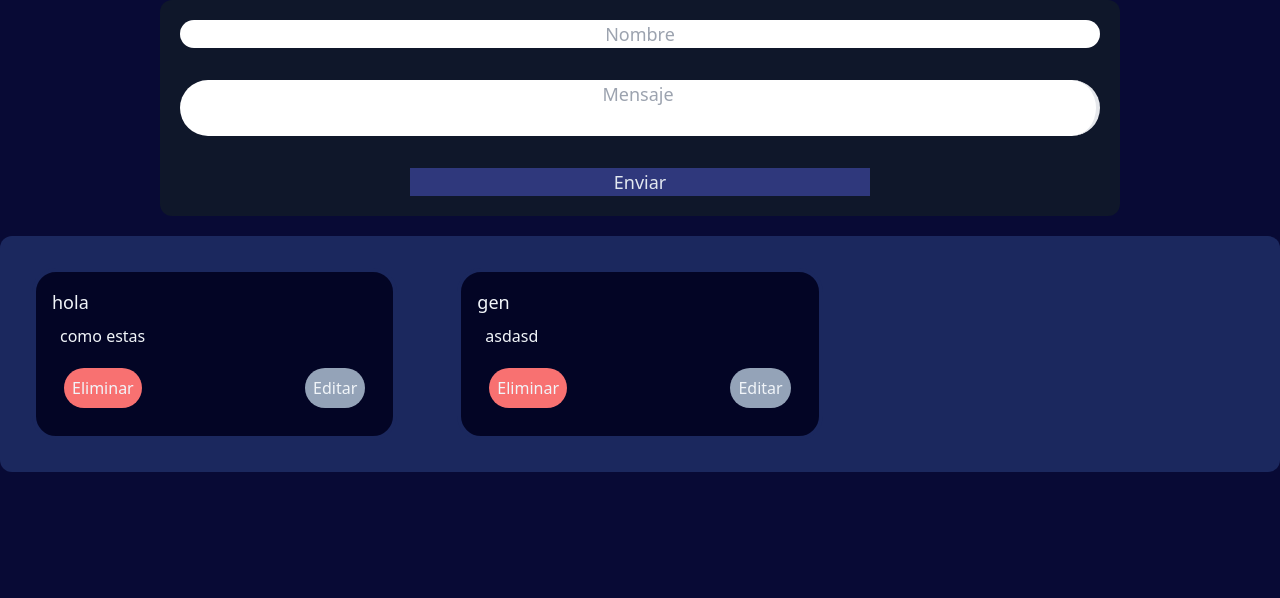
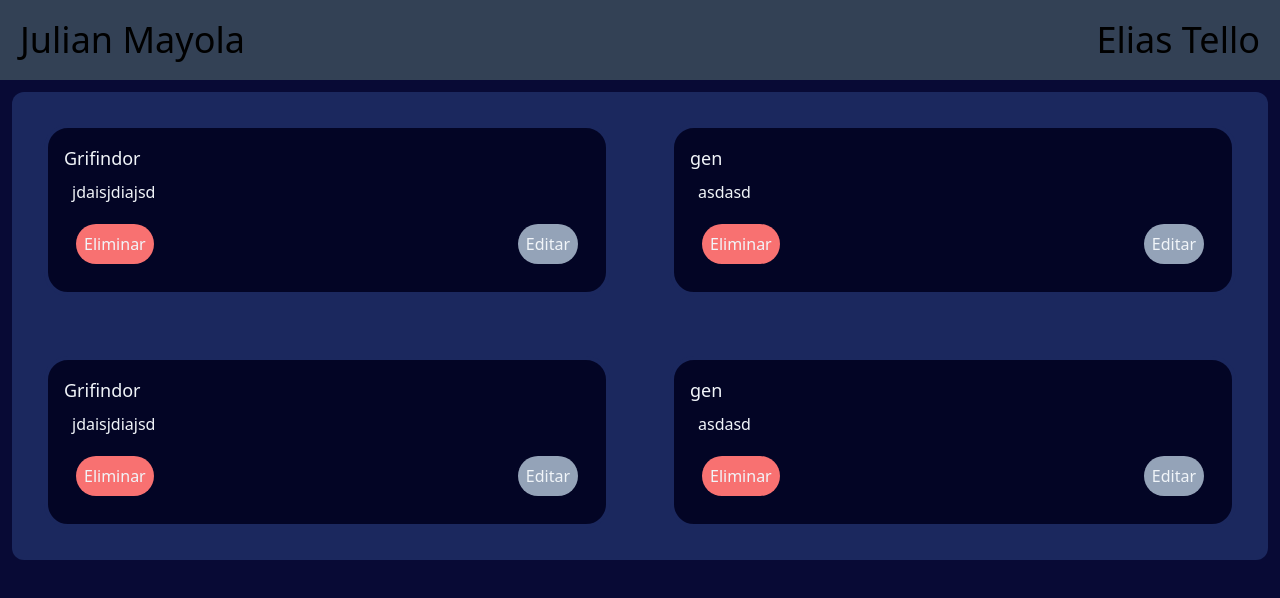
Before and after one commit to jmayola/Harry-Potter, a React (Vite) app: page / in a window 1280 px wide. Shown: the top 598 px of the page. Built offline with nearby package versions, Linux system fonts and the light colour scheme.

Commit message:
modificiacion

```diff
--- a/src/Aplication.jsx
+++ b/src/Aplication.jsx
@@ -1,13 +1,16 @@
 import MailBox from "./components/MailBox";
-import WriteMail from "./components/WriteMail";
 import Editing from "./components/Editing"
+import Header from "./components/Header";
 function Aplication() {
   return (
     <>
-    <WriteMail></WriteMail>
+    <Header></Header>
     <MailBox></MailBox>
     <Editing></Editing>
     </>
   );
 }
+//mail box es para las targetitas
+
+//editing es para el pop up
 export default Aplication;
--- /dev/null
+++ b/src/components/Header.jsx
@@ -0,0 +1,12 @@
+function Header() {
+  return (
+    <header>
+        <ul className="flex flex-row bg-slate-700 p-5 align-middle justify-between text-4xl">
+            <li>Julian Mayola</li>
+            <li>Elias Tello</li>
+        </ul>
+        </header>
+  )
+}
+
+export default Header
--- a/src/components/MailBox.jsx
+++ b/src/components/MailBox.jsx
@@ -3,7 +3,7 @@ import ShowComments from "./ShowComments";
 function MailBox() {
   return (
     <>
-      <div className="bg-[#1B285E] grid grid-cols-3 max-[800px]:grid-cols-2 max-[600px]:grid-cols-1 gap-5 p-3 rounded-xl">
+      <div className="bg-[#1B285E] m-3 grid grid-cols-2 max-[600px]:grid-cols-1 gap-5 p-3 rounded-xl">
         <ShowComments></ShowComments>
       </div>
     </>
--- a/src/data/Comments.js
+++ b/src/data/Comments.js
@@ -1,7 +1,16 @@
 export const Comments = [
     {
-        name: 'hola',
-        message: 'como estas',
+        name: 'Grifindor',
+        message: 'jdaisjdiajsd',
+        id: 0,
+    },{
+        name: 'gen',
+        message: 'asdasd',
+        id: 1,
+    },
+    {
+        name: 'Grifindor',
+        message: 'jdaisjdiajsd',
         id: 0,
     },{
         name: 'gen',
```
